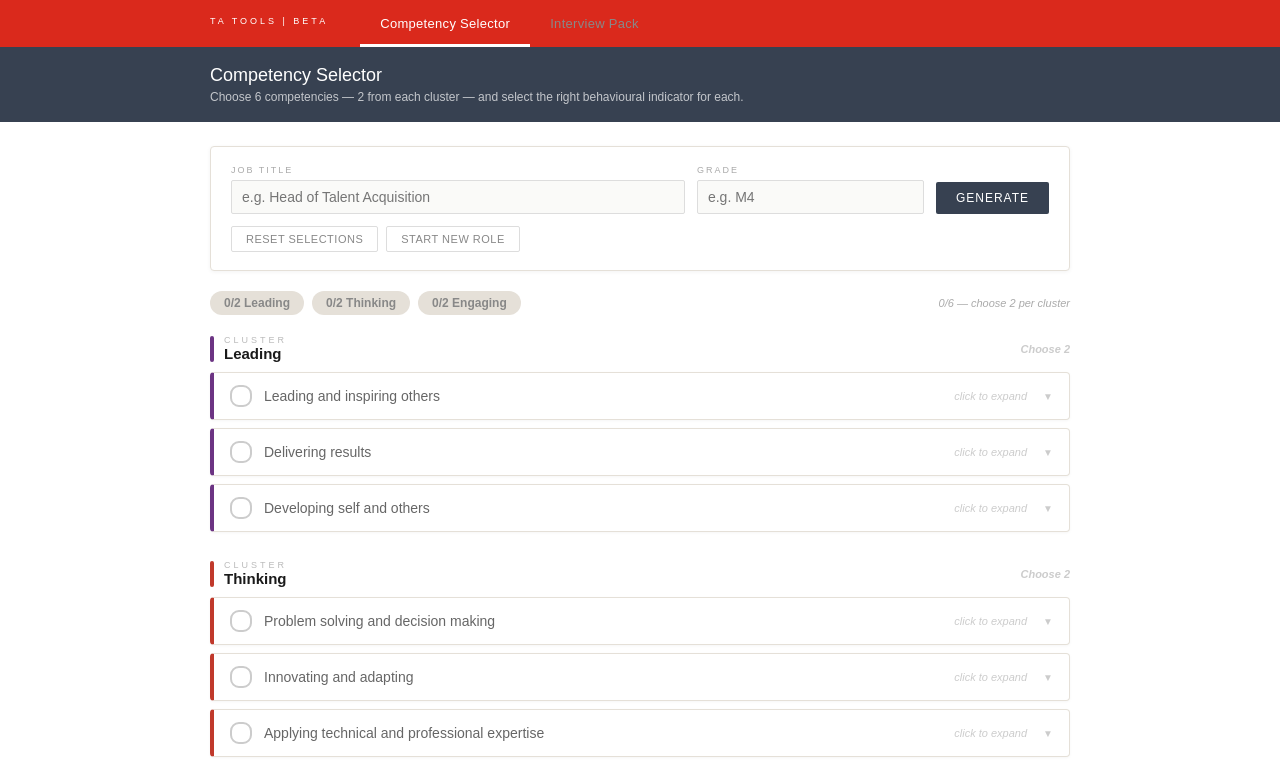
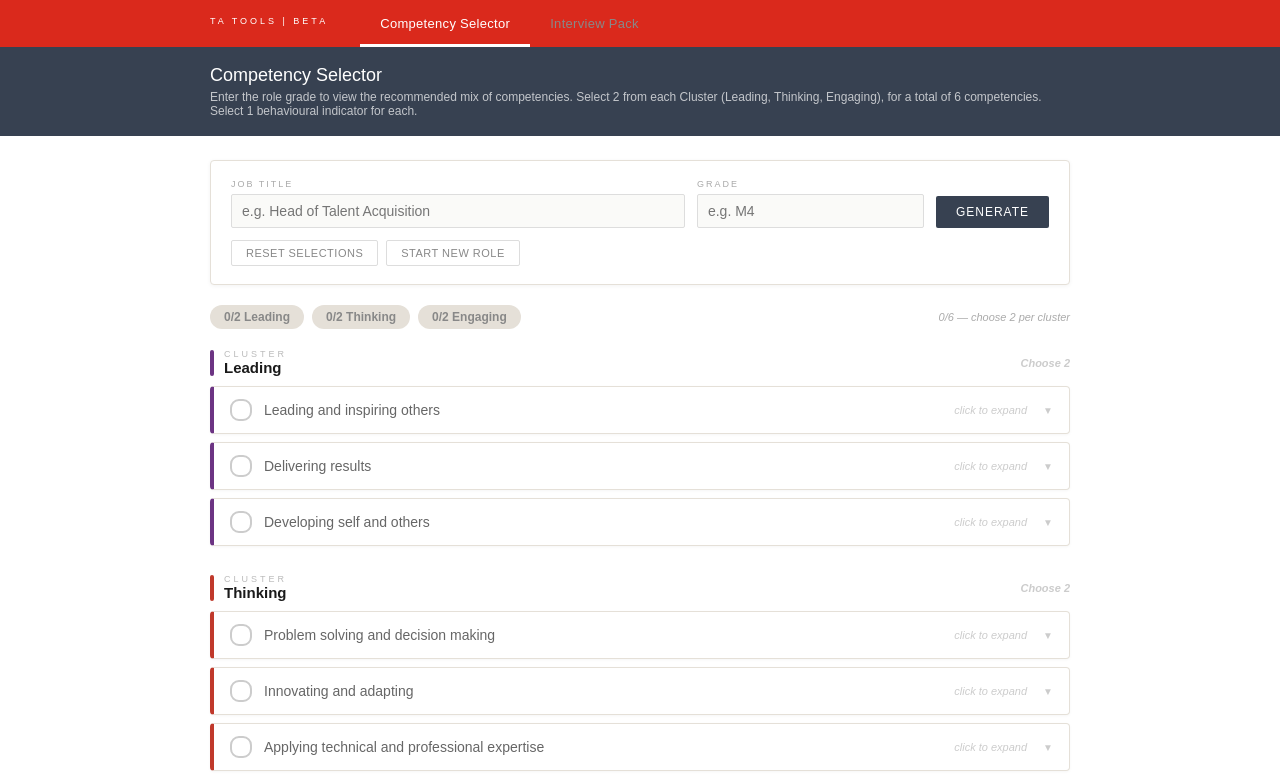
Before and after one commit to hchioccola/competency-finder, a React (Vite) app: page / in a window 1280 px wide. Shown: the top 784 px of the page. Built offline with nearby package versions, Linux system fonts and the light colour scheme.

Commit message:
Update App.jsx

```diff
--- a/src/App.jsx
+++ b/src/App.jsx
@@ -720,7 +720,7 @@ export default function App() {
             <div style={{ maxWidth: 860, margin: "0 auto", padding: "18px 24px" }}>
               <h2 style={{ margin: 0, color: "white", fontSize: 18, fontWeight: "normal" }}>Competency Selector</h2>
               <p style={{ margin: "4px 0 0", color: "rgba(255,255,255,0.7)", fontSize: 12 }}>
-                Choose 6 competencies — 2 from each cluster — and select the right behavioural indicator for each.
+                Enter the role grade to view the recommended mix of competencies. Select 2 from each Cluster (Leading, Thinking, Engaging), for a total of 6 competencies. Select 1 behavioural indicator for each.
               </p>
             </div>
             {gradeInfo && (
```
